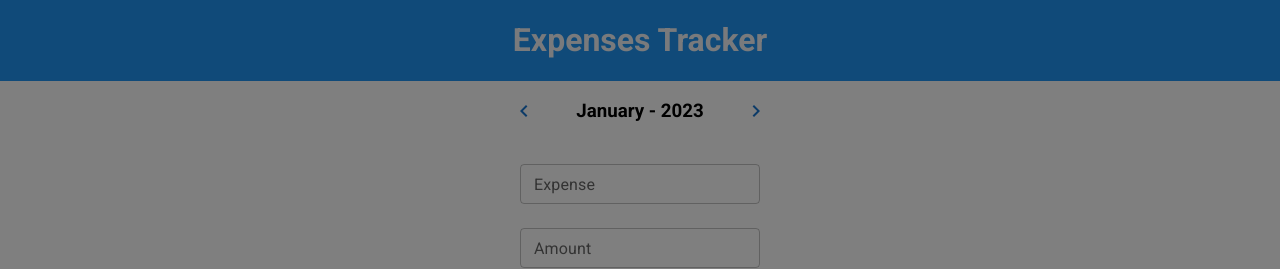
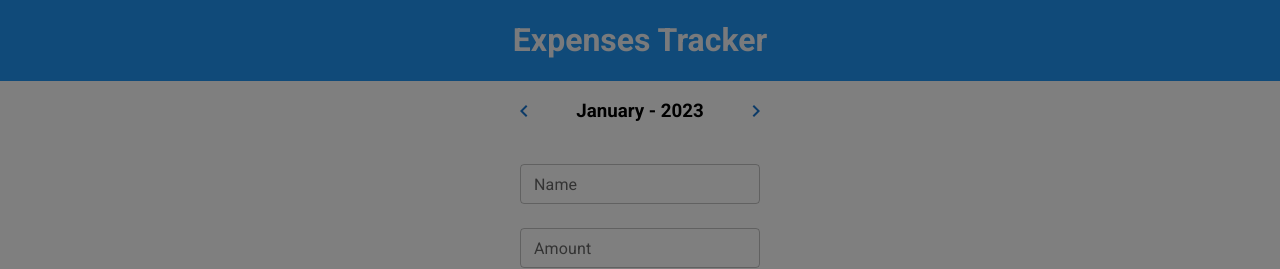
Before and after one commit to YutaroNegi/expenses-tracker, a React (Create React App) app: page /tracker in a window 1280 px wide. Shown: the top 269 px of the page. Built offline with nearby package versions, Linux system fonts and the light colour scheme; no server answers.

Commit message:
feat: expense name label update

```diff
--- a/src/pages/Tracker.tsx
+++ b/src/pages/Tracker.tsx
@@ -120,7 +120,7 @@ export const Tracker = () => {
       sx={{ display: "flex", flexDirection: "column", alignItems: "center" }}
     >
       <DateSelector/>
-      <Input onChange={handleInputChange} name="expenseName" label="Expense" />
+      <Input onChange={handleInputChange} name="expenseName" label="Name" />
       <Input
         onChange={handleInputChange}
         name="amount"
```
